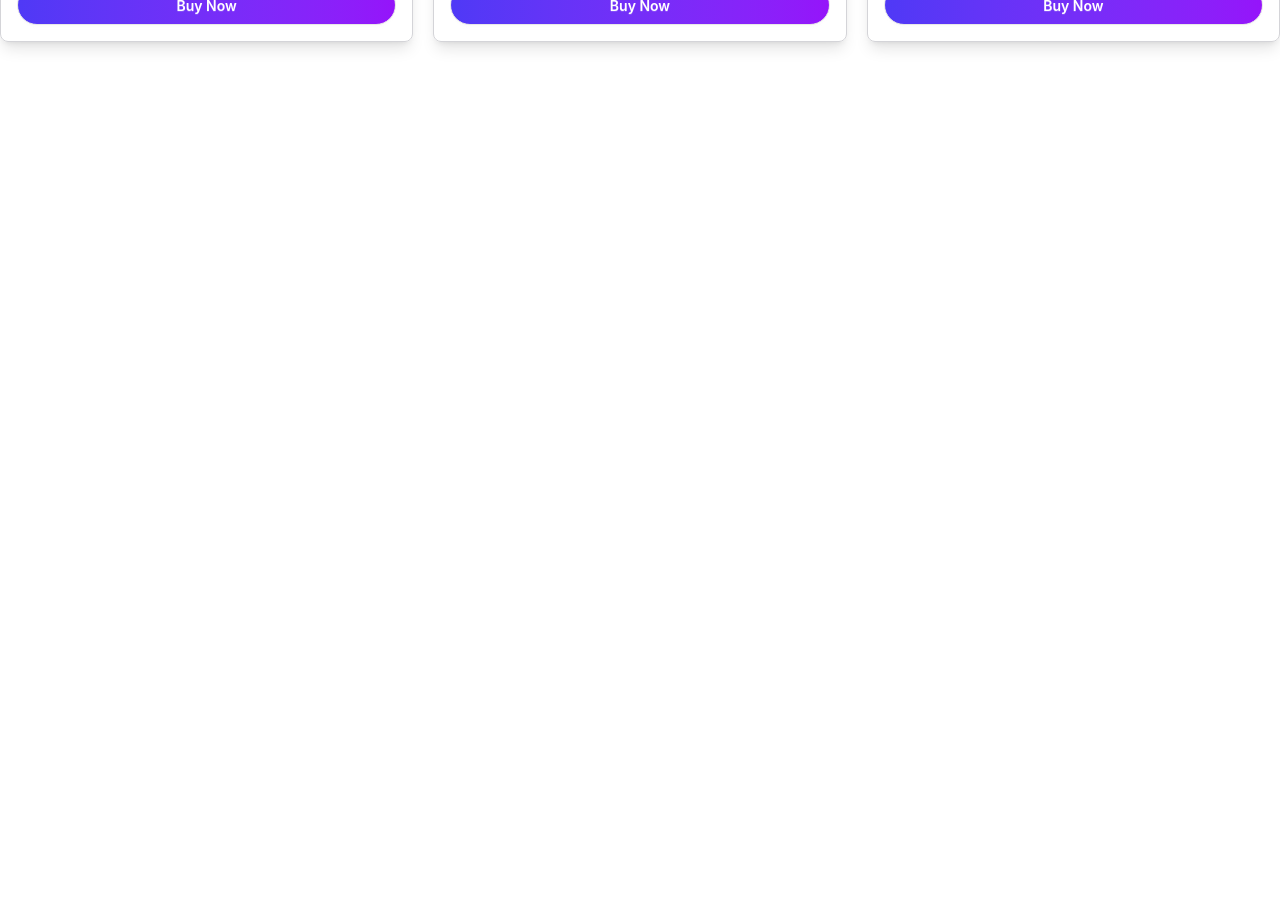
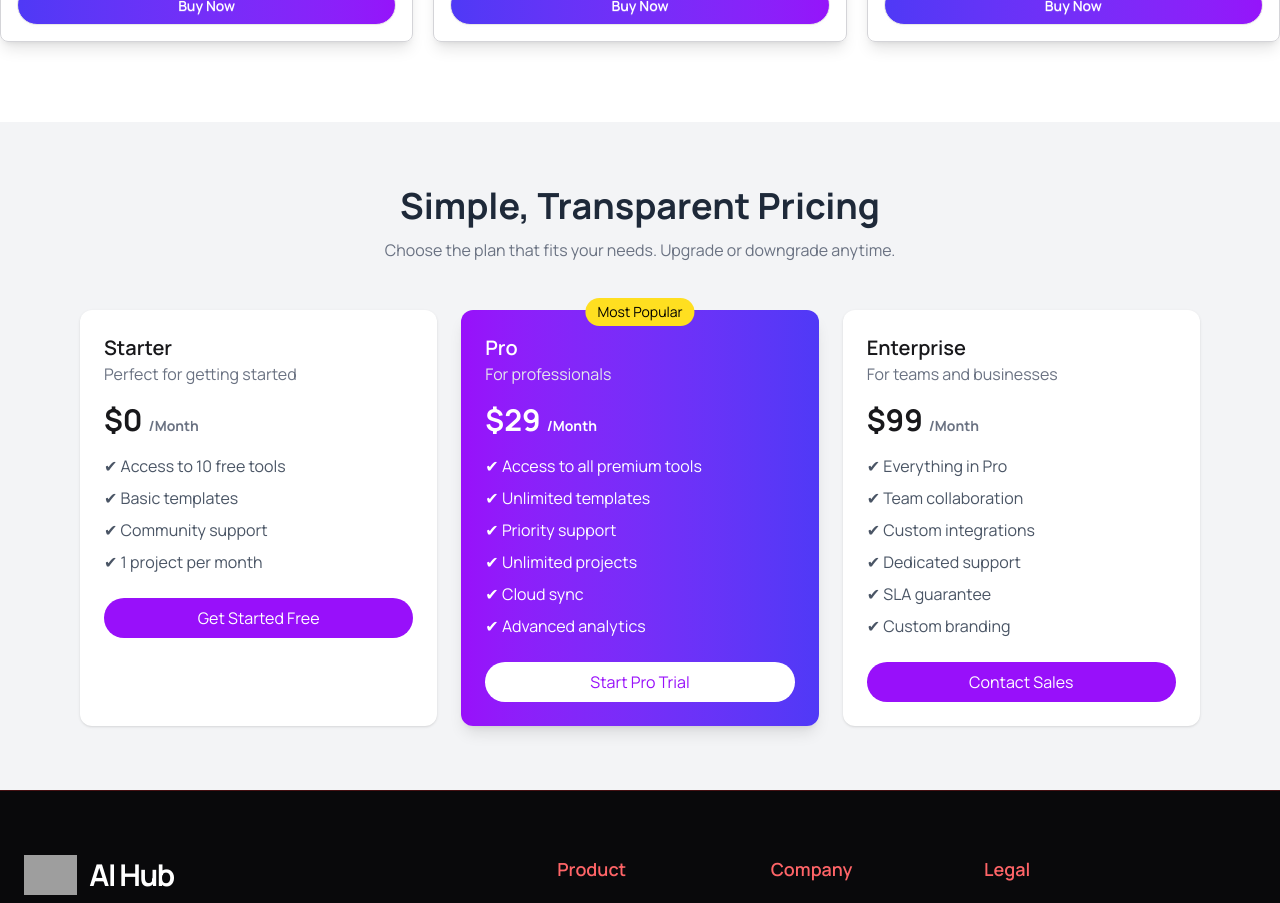
Before and after one commit to Nahidahamedridoy/A-6-DigiTools-platform, a React (Vite) app: page / in a window 1280 px wide. Shown: the part 2620-3523 px from the top of the page. Before the commit the page ends 2742 px from the top, so only its background shows below. Built offline with nearby package versions, Linux system fonts and the light colour scheme; grey boxes are pictures that could not be loaded.

Commit message:
pricing section added

```diff
--- a/src/App.jsx
+++ b/src/App.jsx
@@ -4,6 +4,8 @@ import Navbar from './component/Navbar'
 import Models from './component/Models'
 import { Suspense, useState } from 'react'
 import Card from './component/Card'
+import Pricing from './component/Pricing'
+import Footer from './component/Footer'
 
 const getModels = async () => {
   const res = await fetch("/models.json")
@@ -35,6 +37,8 @@ function App() {
 
       {activeTab === "cart" && <Card carts={carts} setCarts={setCarts} />}
 
+      <Pricing/>
+      <Footer/>
     </>
   )
 }
--- a/src/component/Card.jsx
+++ b/src/component/Card.jsx
@@ -17,7 +17,7 @@ const Card = ({ carts , setCarts}) => {
     }
 
     return (
-        <div className=''>
+        <div className='p-10 max-w-7xl mx-auto'>
             <h1 className='text-2xl font-bold'>Your Cart</h1>
 
             {
--- /dev/null
+++ b/src/component/Footer.jsx
@@ -0,0 +1,111 @@
+const Footer = () => {
+  return (
+    <footer className="bg-zinc-950 border-t border-red-900/50 pt-16 pb-10">
+      <div className="max-w-7xl mx-auto px-6">
+        <div className="grid grid-cols-1 md:grid-cols-12 gap-12">
+          {/* Logo & Description */}
+          <div className="md:col-span-5">
+            <div className="flex items-center gap-3 mb-6">
+              <img src="/logo.png" alt="AI Hub Logo" className="h-10 w-auto" />
+              <h2 className="text-3xl font-bold tracking-tighter text-white">
+                AI Hub
+              </h2>
+            </div>
+
+            <p className="text-zinc-400 text-lg max-w-md">
+              One subscription. Access to all frontier AI models in a single
+              powerful platform.
+            </p>
+          </div>
+
+          {/* Quick Links */}
+          <div className="md:col-span-2">
+            <h3 className="text-red-400 font-semibold mb-6 text-lg">Product</h3>
+            <ul className="space-y-4 text-zinc-400">
+              <li>
+                <a href="#" className="hover:text-white transition">
+                  Models
+                </a>
+              </li>
+              <li>
+                <a href="#" className="hover:text-white transition">
+                  Pricing
+                </a>
+              </li>
+              <li>
+                <a href="#" className="hover:text-white transition">
+                  Features
+                </a>
+              </li>
+              <li>
+                <a href="#" className="hover:text-white transition">
+                  API
+                </a>
+              </li>
+            </ul>
+          </div>
+
+          <div className="md:col-span-2">
+            <h3 className="text-red-400 font-semibold mb-6 text-lg">Company</h3>
+            <ul className="space-y-4 text-zinc-400">
+              <li>
+                <a href="#" className="hover:text-white transition">
+                  About Us
+                </a>
+              </li>
+              <li>
+                <a href="#" className="hover:text-white transition">
+                  Blog
+                </a>
+              </li>
+              <li>
+                <a href="#" className="hover:text-white transition">
+                  Careers
+                </a>
+              </li>
+              <li>
+                <a href="#" className="hover:text-white transition">
+                  Contact
+                </a>
+              </li>
+            </ul>
+          </div>
+
+          <div className="md:col-span-3">
+            <h3 className="text-red-400 font-semibold mb-6 text-lg">Legal</h3>
+            <ul className="space-y-4 text-zinc-400">
+              <li>
+                <a href="#" className="hover:text-white transition">
+                  Privacy Policy
+                </a>
+              </li>
+              <li>
+                <a href="#" className="hover:text-white transition">
+                  Terms of Service
+                </a>
+              </li>
+              <li>
+                <a href="#" className="hover:text-white transition">
+                  Cookie Settings
+                </a>
+              </li>
+            </ul>
+          </div>
+        </div>
+
+        {/* Bottom Bar */}
+        <div className="mt-16 pt-8 border-t border-zinc-800 flex flex-col md:flex-row items-center justify-between gap-4 text-sm text-zinc-500">
+          <div>© {new Date().getFullYear()} AI Hub. All rights reserved.</div>
+
+          <div className="flex gap-6">
+            <a href="#" className="hover:text-red-400 transition">
+              Made with ❤️ for AI enthusiasts
+            </a>
+          </div>
+        </div>
+      </div>
+    </footer>
+  );
+};
+
+export default Footer;
--- a/src/component/ModelCard.jsx
+++ b/src/component/ModelCard.jsx
@@ -7,6 +7,13 @@ const ModelCard = ({model , carts , setCarts}) => {
 
     const handleBuy =() =>{
         setIsBuy(true)
+
+        const isFound = carts.find(item => item.id ===model.id)
+        if(isFound) {
+            toast.error("Item already in cart")
+            return
+        }
+
         setCarts([...carts, model])
         toast.success("Item Added Successfully")
     }
--- /dev/null
+++ b/src/component/Pricing.jsx
@@ -0,0 +1,96 @@
+import React from "react";
+
+const Pricing = () => {
+  return (
+    <div className="bg-gray-100 py-16">
+      <div className="max-w-6xl mx-auto px-4 text-center">
+
+        {/* Title */}
+        <h2 className="text-4xl font-bold text-gray-800">
+          Simple, Transparent Pricing
+        </h2>
+        <p className="text-gray-500 mt-3">
+          Choose the plan that fits your needs. Upgrade or downgrade anytime.
+        </p>
+
+        {/* Cards */}
+        <div className="grid md:grid-cols-3 gap-6 mt-12">
+
+          {/* Starter */}
+          <div className="bg-white rounded-xl shadow p-6 text-left">
+            <h3 className="text-xl font-semibold">Starter</h3>
+            <p className="text-gray-500">Perfect for getting started</p>
+
+            <h2 className="text-3xl font-bold mt-4">
+              $0 <span className="text-sm text-gray-500">/Month</span>
+            </h2>
+
+            <ul className="mt-4 space-y-2 text-gray-600">
+              <li>✔ Access to 10 free tools</li>
+              <li>✔ Basic templates</li>
+              <li>✔ Community support</li>
+              <li>✔ 1 project per month</li>
+            </ul>
+
+            <button className="mt-6 w-full bg-purple-600 text-white py-2 rounded-full hover:bg-purple-700">
+              Get Started Free
+            </button>
+          </div>
+
+          {/* Pro */}
+          <div className="bg-gradient-to-r from-purple-600 to-indigo-600 text-white rounded-xl shadow-lg p-6 text-left relative">
+
+            <span className="absolute -top-3 left-1/2 transform -translate-x-1/2 bg-yellow-300 text-black px-3 py-1 rounded-full text-sm">
+              Most Popular
+            </span>
+
+            <h3 className="text-xl font-semibold">Pro</h3>
+            <p className="text-gray-200">For professionals</p>
+
+            <h2 className="text-3xl font-bold mt-4">
+              $29 <span className="text-sm">/Month</span>
+            </h2>
+
+            <ul className="mt-4 space-y-2">
+              <li>✔ Access to all premium tools</li>
+              <li>✔ Unlimited templates</li>
+              <li>✔ Priority support</li>
+              <li>✔ Unlimited projects</li>
+              <li>✔ Cloud sync</li>
+              <li>✔ Advanced analytics</li>
+            </ul>
+
+            <button className="mt-6 w-full bg-white text-purple-600 py-2 rounded-full hover:bg-gray-200">
+              Start Pro Trial
+            </button>
+          </div>
+
+          {/* Enterprise */}
+          <div className="bg-white rounded-xl shadow p-6 text-left">
+            <h3 className="text-xl font-semibold">Enterprise</h3>
+            <p className="text-gray-500">For teams and businesses</p>
+
+            <h2 className="text-3xl font-bold mt-4">
+              $99 <span className="text-sm text-gray-500">/Month</span>
+            </h2>
+
+            <ul className="mt-4 space-y-2 text-gray-600">
+              <li>✔ Everything in Pro</li>
+              <li>✔ Team collaboration</li>
+              <li>✔ Custom integrations</li>
+              <li>✔ Dedicated support</li>
+              <li>✔ SLA guarantee</li>
+              <li>✔ Custom branding</li>
+            </ul>
+
+            <button className="mt-6 w-full bg-purple-600 text-white py-2 rounded-full hover:bg-purple-700">
+              Contact Sales
+            </button>
+          </div>
+        </div>
+      </div>
+    </div>
+  );
+};
+
+export default Pricing;
--- a/src/index.css
+++ b/src/index.css
@@ -1,2 +1,8 @@
+@import url('https://fonts.googleapis.com/css2?family=Manrope:wght@200..800&display=swap');
+
 @import "tailwindcss";
 @plugin "daisyui";
+
+*{
+    font-family: "Manrope", sans-serif;
+}
```
